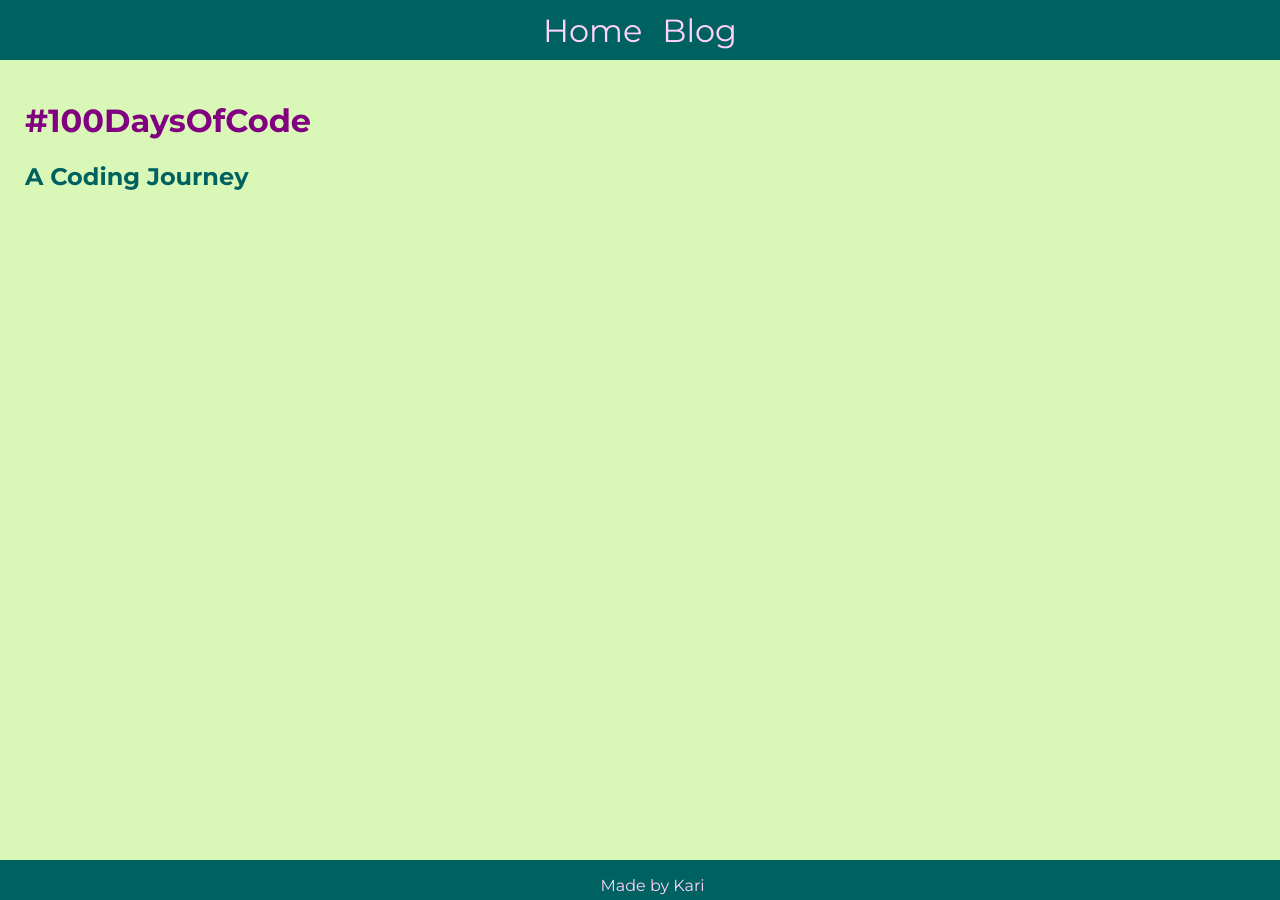
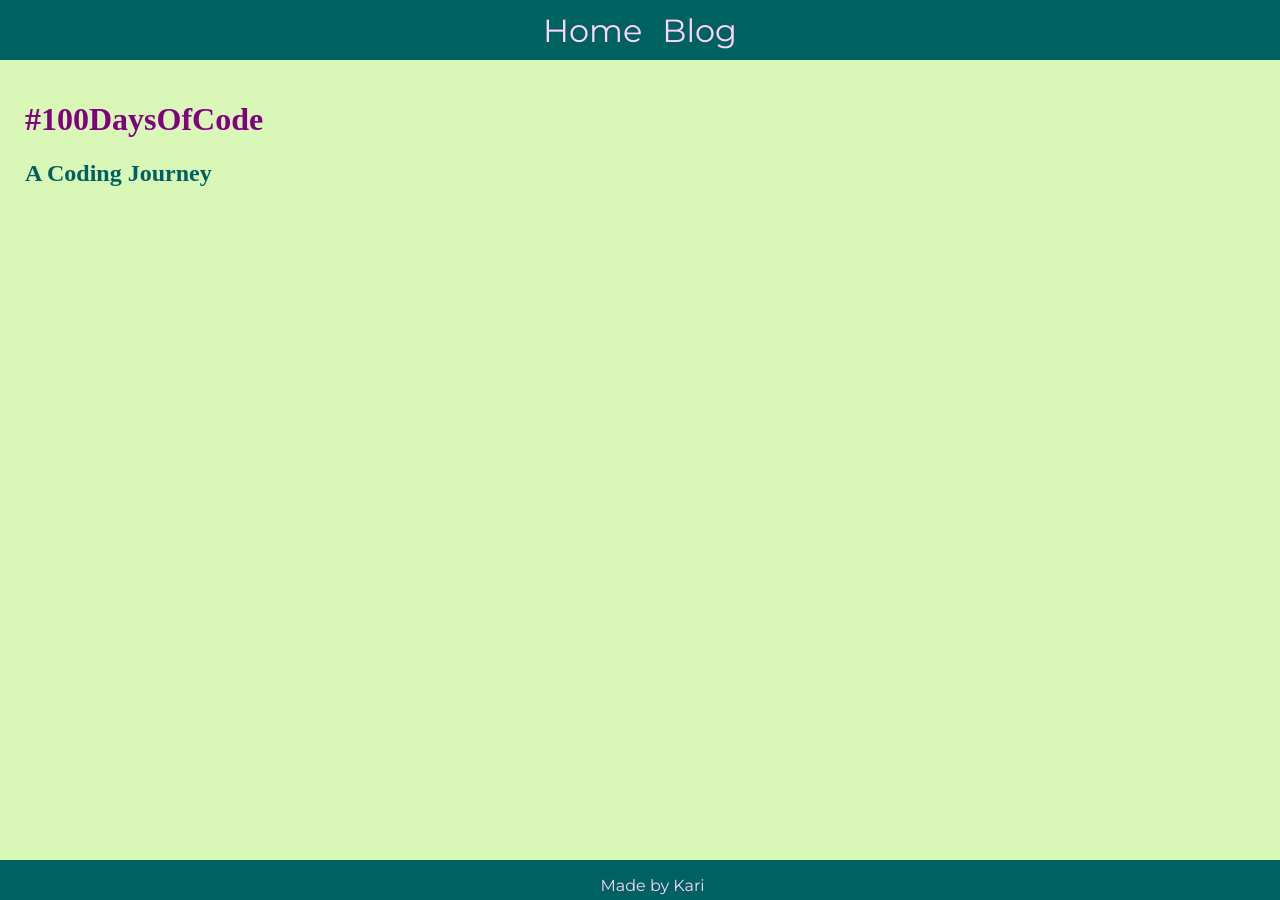
Before and after one commit to KJLarson/100-days, a Jekyll site: the page built from index.html, in a window 1280 px wide. Built offline with Jekyll 4.4.1, drawn with Linux system fonts in a browser that asks for light colours; some web fonts are replaced.

Commit message:
Change heading font

```diff
--- a/css/main.css
+++ b/css/main.css
@@ -1,4 +1,5 @@
 @import url('https://fonts.googleapis.com/css?family=Montserrat:400,400i,700&display=swap');
+@import url('https://fonts.googleapis.com/css?family=Cute+Font&display=swap');
 
 * {
 	box-sizing: border-box;
@@ -18,6 +19,10 @@ body {
 	height: 100vh;
 	margin: 0;
 	padding: 80px 0 65px 0;
+}
+
+h1, h2 {
+	font-family: 'Cute Font', cursive;
 }
 
 h1 {
```
